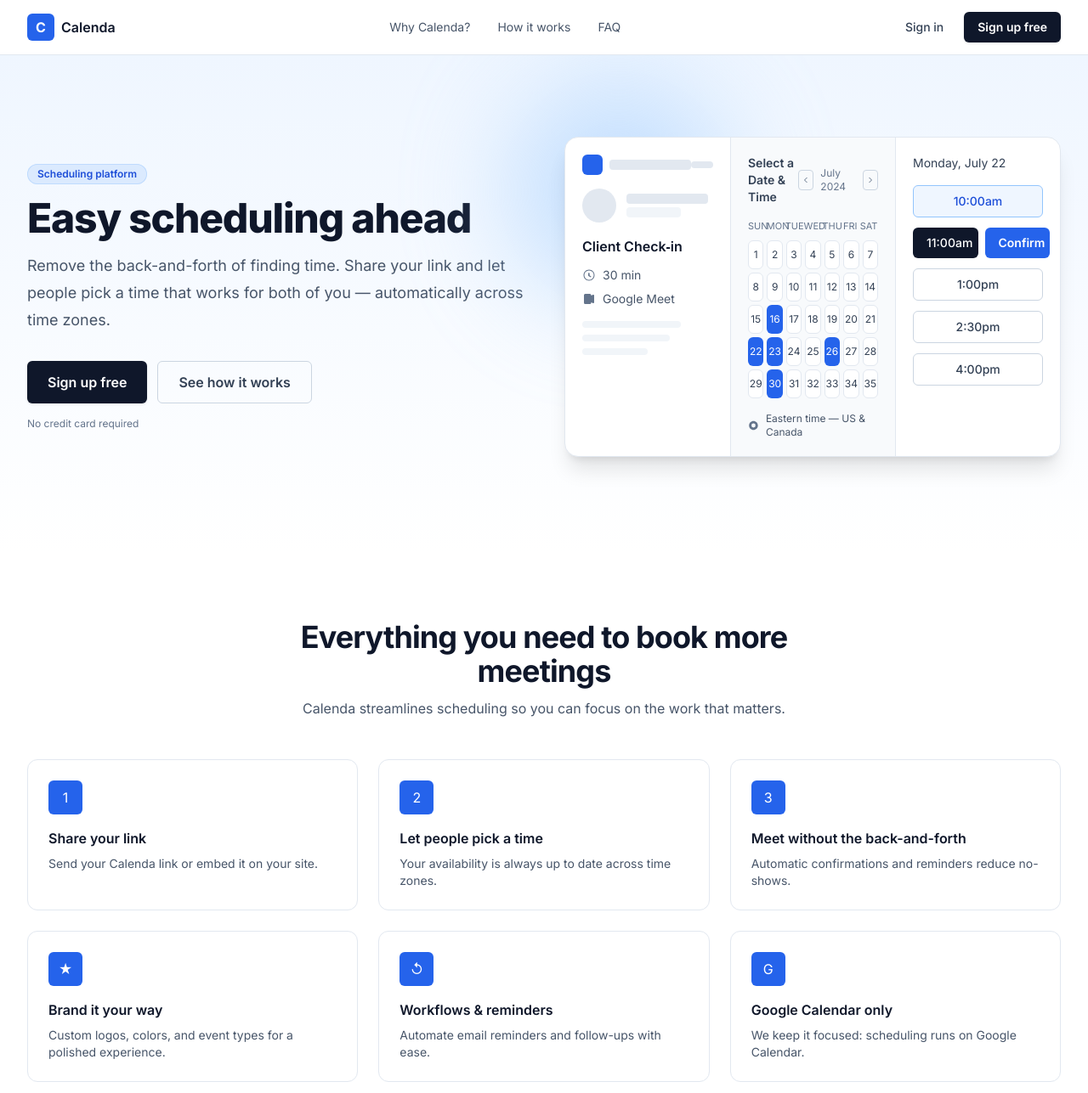
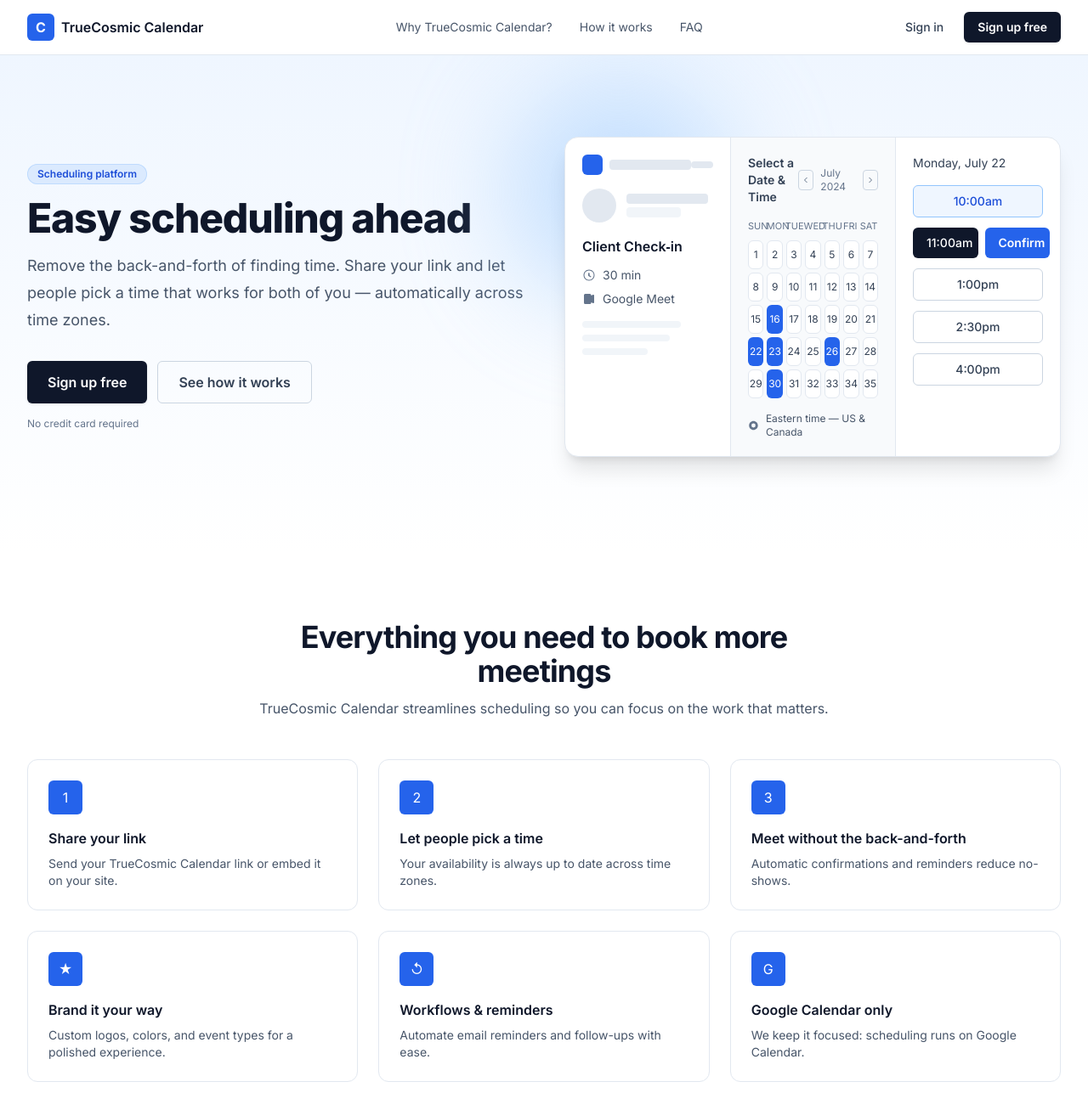
Before and after one commit to truecosmic2025/appointment_booking_system1, a Flask app: page / in a window 1280 px wide. Shown: the top 1287 px of the page at 85% size. Run offline with Flask 3, Linux system fonts and the light colour scheme; some libraries are stand-ins or nearby versions.

Commit message:
updated brand to TrueCosmic Calendar

```diff
--- a/app/templates/base.html
+++ b/app/templates/base.html
@@ -3,7 +3,7 @@
   <head>
     <meta charset="utf-8" />
     <meta name="viewport" content="width=device-width, initial-scale=1" />
-    <title>{% block title %}Easy scheduling ahead | Calenda{% endblock %}</title>
+    <title>{% block title %}Easy scheduling ahead | TrueCosmic Calendar{% endblock %}</title>
     <meta name="description" content="Schedule meetings without the back-and-forth. Share your link and let people pick a time that works for both of you." />
 
     <!-- Tailwind CSS (CDN for dev) -->
@@ -46,10 +46,10 @@
         <div class="flex h-16 items-center justify-between">
           <a href="/" class="flex items-center gap-2">
             <span class="inline-flex h-8 w-8 items-center justify-center rounded-md bg-brand-600 text-white font-bold">C</span>
-            <span class="text-slate-900 font-semibold">Calenda</span>
+            <span class="text-slate-900 font-semibold">TrueCosmic Calendar</span>
           </a>
           <nav class="hidden md:flex items-center gap-8 text-sm text-slate-600">
-            <a class="hover:text-slate-900" href="#features">Why Calenda?</a>
+            <a class="hover:text-slate-900" href="#features">Why TrueCosmic Calendar?</a>
             <a class="hover:text-slate-900" href="#how">How it works</a>
             <a class="hover:text-slate-900" href="#faq">FAQ</a>
           </nav>
@@ -64,7 +64,7 @@
       </div>
       <div id="mobileMenu" class="md:hidden hidden border-t border-slate-200 bg-white">
         <div class="mx-auto max-w-7xl px-4 py-3 space-y-2 text-sm">
-          <a class="block py-2" href="#features">Why Calenda?</a>
+          <a class="block py-2" href="#features">Why TrueCosmic Calendar?</a>
           <a class="block py-2" href="#how">How it works</a>
           <div class="flex items-center gap-3 pt-2">
             <a href="#" class="px-3 py-2 text-sm font-medium text-slate-700 hover:text-slate-900">Sign in</a>
@@ -84,7 +84,7 @@
         <div class="flex flex-col md:flex-row items-center justify-between gap-4">
           <div class="flex items-center gap-2 text-slate-600">
             <span class="inline-flex h-8 w-8 items-center justify-center rounded-md bg-slate-900 text-white font-bold">C</span>
-            <span>© <span id="year"></span> Calenda</span>
+            <span>© <span id="year"></span> TrueCosmic Calendar</span>
           </div>
           <div class="flex items-center gap-6 text-sm text-slate-600">
             <a href="#" class="hover:text-slate-900">Privacy</a>
--- a/app/templates/index.html
+++ b/app/templates/index.html
@@ -1,5 +1,5 @@
 {% extends "base.html" %}
-{% block title %}Easy scheduling ahead | Calenda{% endblock %}
+{% block title %}Easy scheduling ahead | TrueCosmic Calendar{% endblock %}
 {% block content %}
   <!-- Hero -->
   <section class="relative overflow-hidden bg-gradient-to-b from-brand-50 to-white">
@@ -115,13 +115,13 @@
     <div class="mx-auto max-w-7xl px-4 sm:px-6 lg:px-8">
       <div class="mx-auto max-w-2xl text-center">
         <h2 class="text-3xl font-bold tracking-tight text-slate-900 sm:text-4xl">Everything you need to book more meetings</h2>
-        <p class="mt-3 text-slate-600">Calenda streamlines scheduling so you can focus on the work that matters.</p>
+        <p class="mt-3 text-slate-600">TrueCosmic Calendar streamlines scheduling so you can focus on the work that matters.</p>
       </div>
       <div class="mt-12 grid grid-cols-1 sm:grid-cols-2 lg:grid-cols-3 gap-6">
         <div class="rounded-xl border border-slate-200 p-6">
           <div class="h-10 w-10 rounded-md bg-brand-600 text-white flex items-center justify-center">1</div>
           <h3 class="mt-4 font-semibold text-slate-900">Share your link</h3>
-          <p class="mt-2 text-sm text-slate-600">Send your Calenda link or embed it on your site.</p>
+          <p class="mt-2 text-sm text-slate-600">Send your TrueCosmic Calendar link or embed it on your site.</p>
         </div>
         <div class="rounded-xl border border-slate-200 p-6">
           <div class="h-10 w-10 rounded-md bg-brand-600 text-white flex items-center justify-center">2</div>
@@ -198,7 +198,7 @@
           <dd class="mt-2 text-sm text-slate-600">Yes. Only Google Calendar is supported at this time.</dd>
         </div>
         <div class="rounded-lg border border-slate-200 p-6">
-          <dt class="font-semibold text-slate-900">Does Calenda send reminders?</dt>
+          <dt class="font-semibold text-slate-900">Does TrueCosmic Calendar send reminders?</dt>
           <dd class="mt-2 text-sm text-slate-600">Yes, confirmations and reminders are built in.</dd>
         </div>
       </dl>
```
